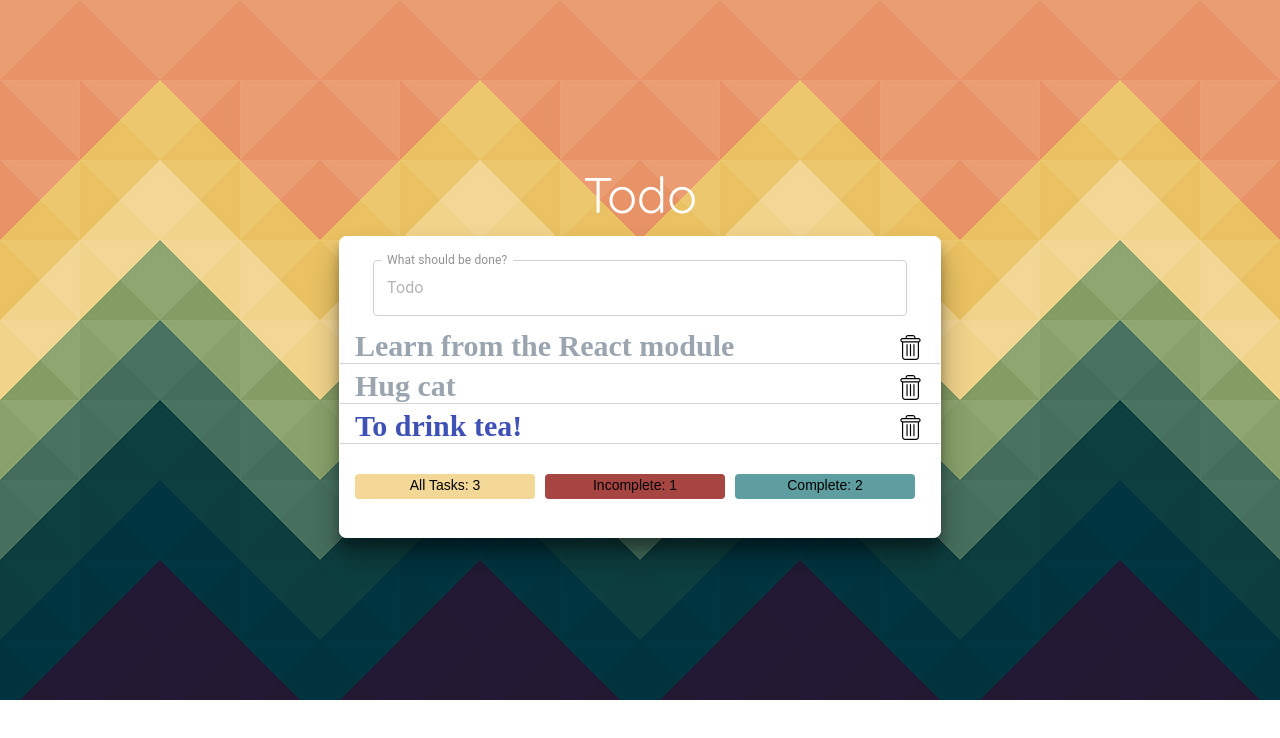
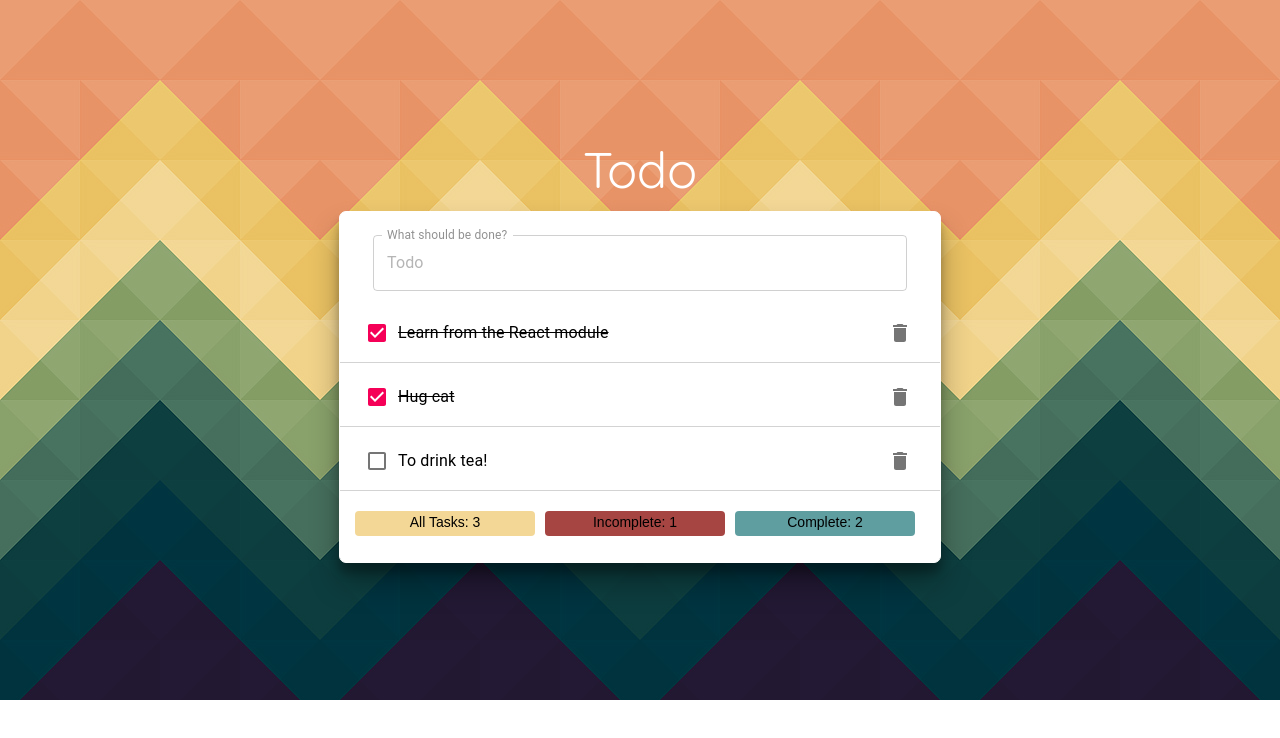
Before and after one commit to WebHeroSchool/ReactApp, a React (Create React App) app: page / in a window 1280 px wide. Shown: the top 738 px of the page. Built offline with nearby package versions, Linux system fonts and the light colour scheme; a web font is replaced by a local one.

Commit message:
#31: added button 'delete'

```diff
--- a/src/Components/App/App.js
+++ b/src/Components/App/App.js
@@ -37,6 +37,14 @@ class App extends React.Component {
         this.setState({ items: newItemList});
     };
 
+    onClickDelete = id => {
+        const newItemList = this.state.items.filter(item => {
+            return item.id != id;
+        });
+
+        this.setState({ items: newItemList });
+    };
+
     render() {
         return (
             <html>
@@ -44,7 +52,9 @@ class App extends React.Component {
             <span className={styles.title}>Todo</span>
             <div className={styles.wrap}>
                 <InputItem />
-                <ItemList items = {this.state.items} onClickDone={this.onClickDone} />
+                <ItemList items = {this.state.items}
+                          onClickDone={this.onClickDone}
+                          onClickDelete={this.onClickDelete}/>
                 <div className={styles.button_wrap}>
                     <button className={styles.allTasks + ' ' + styles.button}>All Tasks: {3}</button>
                     <button className={styles.incomplete + ' ' + styles.button}>Incomplete: {1}</button>
--- a/src/Components/App/App.module.css
+++ b/src/Components/App/App.module.css
@@ -51,7 +51,7 @@ html {
     font-weight: 900;
     margin: 0;
     width: 600px;
-    height: 300px;
+    height: 350px;
     background-color: white;
     border: 1px solid white;
     border-radius: 7px;
@@ -65,7 +65,7 @@ html {
     display: flex;
     flex-direction: row;
     align-self: center;
-    margin: 20px;
+    margin: 10px;
 }
 
 .button {
--- a/src/Components/Item/Item.js
+++ b/src/Components/Item/Item.js
@@ -1,13 +1,37 @@
 import React from 'react';
 import classnames from 'classnames';
 import styles from './Item.module.css'
+import ListItem from '@material-ui/core/ListItem';
+import ListItemSecondaryAction from '@material-ui/core/ListItemSecondaryAction';
+import ListItemText from '@material-ui/core/ListItemText';
+import Checkbox from '@material-ui/core/Checkbox';
+import IconButton from '@material-ui/core/IconButton';
+import DeleteIcon from '@material-ui/icons/Delete';
+import { withStyles } from '@material-ui/core/styles';
 
-const Item = ( {value, isDone, onClickDone, id} ) => (<span className={
-    classnames({
-        [styles.item]: true,
-        [styles.done]: isDone
-    })} onClick={() => onClickDone(id)}>
-    {value}
-</span>);
+const style = {
+    done: {
+        textDecoration: 'line-through'
+    }
+};
 
-export default Item;
+const Item = ( {value, isDone, classes, onClickDone, id, onClickDelete} ) => (
+    <ListItem fullWidth>
+            <Checkbox
+                checked={ isDone }
+                tabIndex={-1}
+                onClick={() => onClickDone(id)}
+            />
+        <ListItemText primary={value} classes={{
+            root: isDone && classes.done
+        }} />
+        <ListItemSecondaryAction>
+            <IconButton aria-label="Comments">
+                <DeleteIcon
+                    onClick={() => onClickDelete(id)}
+                />
+            </IconButton>
+        </ListItemSecondaryAction>
+    </ListItem>);
+
+export default withStyles(style)(Item);
--- a/src/Components/Item/Item.module.css
+++ b/src/Components/Item/Item.module.css
@@ -5,6 +5,7 @@
 }
 
 .done {
-   opacity: .7;
+    opacity: .7;
     color: slategrey;
+
 }
--- a/src/Components/ItemList/ItemList.js
+++ b/src/Components/ItemList/ItemList.js
@@ -1,20 +1,17 @@
 import React from 'react';
 import Item from "../Item/Item";
 import classnames from 'classnames';
-import styles from './ItemList.module.css'
+import styles from './ItemList.module.css';
 
-
-
-const ItemList = ({ items, onClickDone }) => (<nav><ul>
+const ItemList = ({ items, onClickDone, onClickDelete }) => (<nav><ul>
     {items.map( item =>  <li key ={item.value} className={styles.items}>
         <Item value = { item.value }
               isDone ={ item.isDone }
+              id = {item.id}
               onClickDone={onClickDone}
-              id = {item.id} />
+              onClickDelete={onClickDelete}
+        />
     </li>)}
 </ul></nav>);
 
-
-
-
-export default ItemList
+export default ItemList;
--- a/src/Components/ItemList/ItemList.module.css
+++ b/src/Components/ItemList/ItemList.module.css
@@ -6,18 +6,18 @@
     position: relative;
 }
 
-.items::after {
-    content: '';
-    background: url(./Image/delete.svg) no-repeat center;
-    background-size: cover;
-    width: 25px;
-    height: 25px;
-    position: absolute;
-    right: 15px;
-    top: 4px;
-    cursor: pointer;
-    border: 2px solid transparent;
-}
+/*.items::after {*/
+/*    content: '';*/
+/*    background: url(./Image/delete.svg) no-repeat center;*/
+/*    background-size: cover;*/
+/*    width: 25px;*/
+/*    height: 25px;*/
+/*    position: absolute;*/
+/*    right: 15px;*/
+/*    top: 4px;*/
+/*    cursor: pointer;*/
+/*    border: 2px solid transparent;*/
+/*}*/
 
 .items:hover:after {
     padding: 1px;
```
Also changed, not shown: 1 other file (tests, documents, lock files or other folders).
